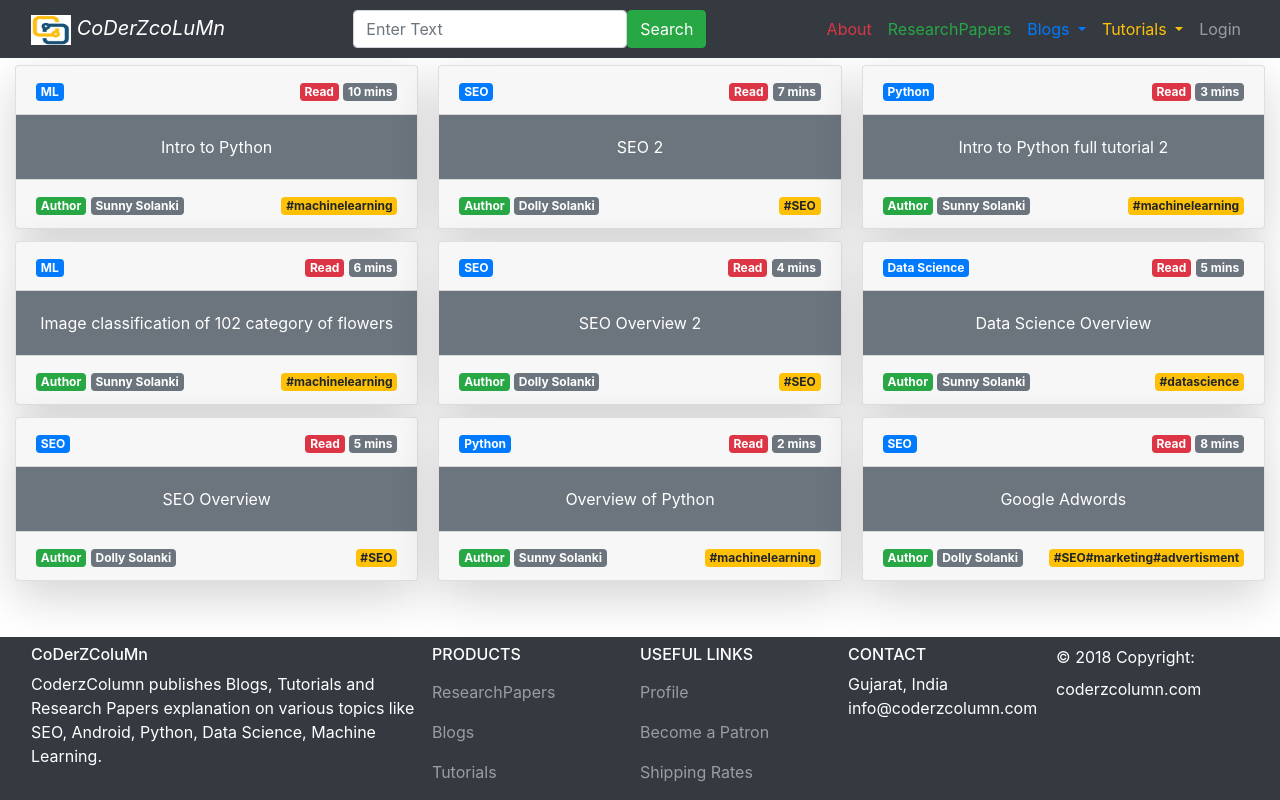
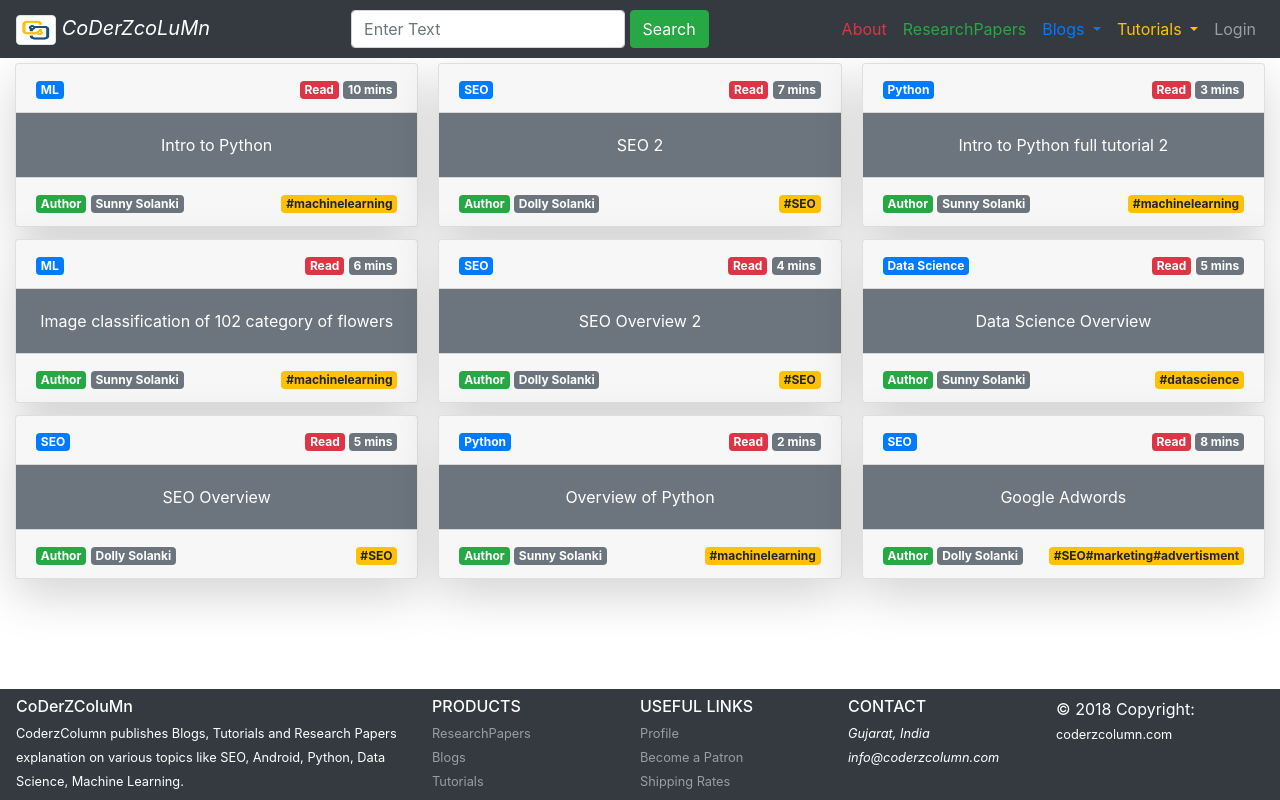
Before and after one commit to dolly-07/coderzcolumn, a Django app: page /blogs/ in a window 1280 px wide. Run offline with Django 3.2, Linux system fonts and the light colour scheme; data comes from the database, SQL or seed files in the repository; parts of the project's set-up code (start-up, migrations or seed data) failed here and were passed over; some libraries are stand-ins or nearby versions.

Commit message:
CC: 1 - Improved footer changes

```diff
--- a/blogs/templates/blogs/index.html
+++ b/blogs/templates/blogs/index.html
@@ -20,12 +20,12 @@
 <body>
 
 <nav class="navbar navbar-expand-sm bg-dark navbar-dark fixed-top">
-    <div class="container-fluid">
+    <div class="container-fluid m-0 p-0">
         <a class="navbar-brand font-italic" href="{% url 'home' %}" data-toggle="tooltip" title="Hooray!">
-            <img src="../static/blogs/images/cc.png" alt="" style="width:40px;height:30px;"> CoDerZcoLuMn
+            <img src="../static/blogs/images/cc.png" class="img-thumbnail" alt="" style="width:40px;height:30px;"> CoDerZcoLuMn
         </a>
         <form class="form-inline" action="" method="post">
-            <input class="form-control" type="text" placeholder="Enter Text">
+            <input class="form-control" type="text" placeholder="Enter Text">&nbsp;
             <button class="btn btn-success" type="submit">Search</button>
         </form>
         <ul class="navbar-nav">
@@ -39,24 +39,24 @@
                 <a class="text-primary nav-link dropdown-toggle" href="#" id="navbardrop" data-toggle="dropdown" title="Hooray!">
                 Blogs
                 </a>
-                <div class="dropdown-menu">
-                    <a class="dropdown-item" href="#" data-toggle="tooltip" title="Hooray!">SEO</a>
-                    <a class="dropdown-item" href="#" data-toggle="tooltip" title="Hooray!">Android</a>
-                    <a class="dropdown-item" href="#" data-toggle="tooltip" title="Hooray!">Machine Learning</a>
-                    <a class="dropdown-item" href="#" data-toggle="tooltip" title="Hooray!">Python</a>
-                    <a class="dropdown-item" href="#" data-toggle="tooltip" title="Hooray!">Data Science</a>
+                <div class="dropdown-menu bg-dark">
+                    <a class="dropdown-item text-primary" href="#" data-toggle="tooltip" title="Hooray!">SEO</a>
+                    <a class="dropdown-item text-primary" href="#" data-toggle="tooltip" title="Hooray!">Android</a>
+                    <a class="dropdown-item text-primary" href="#" data-toggle="tooltip" title="Hooray!">Machine Learning</a>
+                    <a class="dropdown-item text-primary" href="#" data-toggle="tooltip" title="Hooray!">Python</a>
+                    <a class="dropdown-item text-primary" href="#" data-toggle="tooltip" title="Hooray!">Data Science</a>
                 </div>
             </li>
             <li class="nav-item dropdown">
                 <a class="text-warning nav-link dropdown-toggle" href="#" id="navbardrop1" data-toggle="dropdown" title="Hooray!">
                 Tutorials
                 </a>
-                <div class="dropdown-menu">
-                    <a class="dropdown-item" href="#" data-toggle="tooltip" title="Hooray!">SEO</a>
-                    <a class="dropdown-item" href="#" data-toggle="tooltip" title="Hooray!">Android</a>
-                    <a class="dropdown-item" href="#" data-toggle="tooltip" title="Hooray!">Machine Learning</a>
-                    <a class="dropdown-item" href="#" data-toggle="tooltip" title="Hooray!">Python</a>
-                    <a class="dropdown-item" href="#" data-toggle="tooltip" title="Hooray!">Data Science</a>
+                <div class="dropdown-menu bg-dark">
+                    <a class="dropdown-item text-warning" href="#" data-toggle="tooltip" title="Hooray!">SEO</a>
+                    <a class="dropdown-item text-warning" href="#" data-toggle="tooltip" title="Hooray!">Android</a>
+                    <a class="dropdown-item text-warning" href="#" data-toggle="tooltip" title="Hooray!">Machine Learning</a>
+                    <a class="dropdown-item text-warning" href="#" data-toggle="tooltip" title="Hooray!">Python</a>
+                    <a class="dropdown-item text-warning" href="#" data-toggle="tooltip" title="Hooray!">Data Science</a>
                 </div>
             </li>
             <li class="">
@@ -68,9 +68,9 @@
 
 
 {% if blogs %}
-<div class="card-columns" style="margin-top:65px;margin-bottom:170px;margin-left:15px;margin-right:15px;">
+<div class="card-columns" style="margin-top:63px;margin-bottom:110px;margin-left:15px;margin-right:15px;">
     {% for blog in blogs %}
-    <div class="card shadow-lg">
+    <div class="card shadow-lg rounded">
         <div class="card-header">
             <span class="badge badge-primary">{{ blog.category }}</span>
             <span class="float-right">
@@ -96,42 +96,43 @@
 </div>
 {% endif %}
 
-<nav class="navbar bg-dark navbar-dark fixed-bottom text-white-50">
-    <div class="container-fluid">
-      <div class="row mt-0">
-        <div class="col-md-4">
-          <h6 class="text-white">CoDerZColuMn</h6>
-          <p class="text-white">CoderzColumn publishes Blogs, Tutorials and Research Papers explanation on various topics like
-              SEO, Android, Python, Data Science, Machine Learning.</p>
+<nav class="navbar bg-dark navbar-dark fixed-bottom">
+    <div class="container-fluid m-0 p-0">
+      <div class="row m-0 p-0">
+        <div class="col-sm-4 m-0 p-0">
+          <h6 class="text-white pb-1 m-0">CoDerZColuMn</h6>
+          <p class="text-white p-0 m-0"><small>CoderzColumn publishes Blogs, Tutorials and Research Papers explanation on various topics like
+              SEO, Android, Python, Data Science, Machine Learning.</small></p>
         </div>
-        <div class="col-md-2 p-0">
-          <h6 class="text-uppercase text-white">Products</h6>
-          <ui class="nav flex-sm-column p-0">
-              <li class="navbar-nav nav-item"><a href="#!" class="nav-link">ResearchPapers</a></li>
-              <li class="navbar-nav nav-item"><a href="#!" class="nav-link">Blogs</a></li>
-              <li class="navbar-nav nav-item"><a href="#!" class="nav-link">Tutorials</a></li>
+        <div class="col-sm-2 m-0 p-0">
+          <h6 class="text-uppercase text-white m-0 pb-1">Products</h6>
+          <ui class="nav flex-column m-0 p-0">
+              <li class="navbar-nav nav-item"><a href="#!" class="nav-link p-0 m-0"><small>ResearchPapers</small></a></li>
+              <li class="navbar-nav nav-item"><a href="#!" class="nav-link p-0 m-0"><small>Blogs</small></a></li>
+              <li class="navbar-nav nav-item"><a href="#!" class="nav-link p-0 m-0"><small>Tutorials</small></a></li>
           </ui>
         </div>
-        <div class="col-md-2 p-0">
-          <h6 class="text-uppercase text-white">Useful links</h6>
-          <ui class="nav flex-sm-column p-0">
-              <li class="navbar-nav nav-item"><a href="#!" class="nav-link">Profile</a></li>
-              <li class="navbar-nav nav-item"><a href="#!" class="nav-link">Become a Patron</a></li>
-              <li class="navbar-nav nav-item"><a href="#!" class="nav-link">Shipping Rates</a></li>
+        <div class="col-sm-2 m-0 p-0">
+          <h6 class="text-uppercase text-white m-0 pb-1">Useful links</h6>
+          <ui class="nav flex-column m-0 p-0">
+              <li class="navbar-nav nav-item"><a href="#!" class="nav-link p-0 m-0"><small>Profile</small></a></li>
+              <li class="navbar-nav nav-item"><a href="#!" class="nav-link p-0 m-0"><small>Become a Patron</small></a></li>
+              <li class="navbar-nav nav-item"><a href="#!" class="nav-link p-0 m-0"><small>Shipping Rates</small></a></li>
           </ui>
         </div>
-        <div class="col-md-2 p-0">
-          <h6 class="text-uppercase text-white">Contact</h6>
-            <ui class="nav flex-sm-column text-white p-0">
-              <li class="navbar-nav nav-item"><i class="fa fa-home"></i>Gujarat, India</li>
-              <li class="navbar-nav nav-item"><i class="fa fa-envelope"></i>info@coderzcolumn.com</li>
+        <div class="col-sm-2 m-0 p-0">
+          <h6 class="text-uppercase text-white m-0 pb-1">Contact</h6>
+            <ui class="nav flex-column text-white m-0 p-0">
+                <li class="navbar-nav nav-item"><i class="fa fa-home p-0 m-0"><small>Gujarat, India</small></i></li>
+                <li class="navbar-nav nav-item"><i class="fa fa-envelope p-0 m-0"><small>info@coderzcolumn.com</small></i></li>
               <!--<li class="navbar-nav nav-item"><i class="fa fa-phone"></i>+ 01 234 567 88</li>
               <li class="navbar-nav nav-item"><i class="fa fa-print"></i>+ 01 234 567 89</li>-->
           </ui>
         </div>
-        <div class="navbar-nav text-white col-md-2 p-0">
+        <div class="navbar-nav text-white col-md-2">
           <ui>
-              <li>© 2018 Copyright: <a href="https://coderzcolumn.com/" class=" text-white nav-link"> coderzcolumn.com</a></li>
+              <li class="m-0 p-0">© 2018 Copyright:
+                  <a href="https://coderzcolumn.com/" class=" text-white nav-link  p-0 m-0"><small>coderzcolumn.com</small></a></li>
           </ui>
         </div>
       </div>
--- a/coderzcolumn/urls.py
+++ b/coderzcolumn/urls.py
@@ -19,7 +19,7 @@ from django.urls import path
 from blogs import views
 
 urlpatterns = [
-    path('home', views.index, name='home'),
+    path('', views.index, name='home'),
     path('ccadminpg/', admin.site.urls, name='admin'),
 
     path('blogs/', include('blogs.urls')),
```
